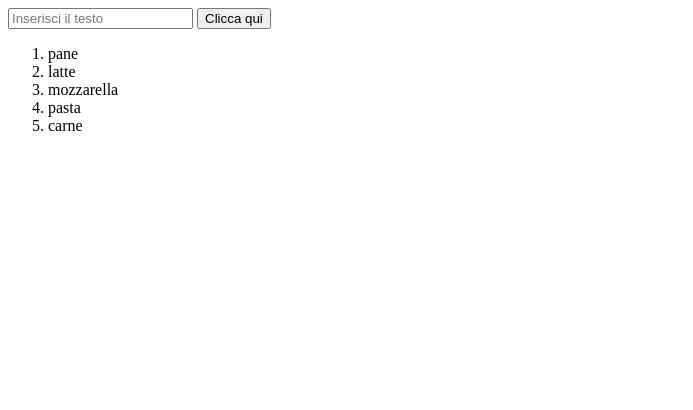
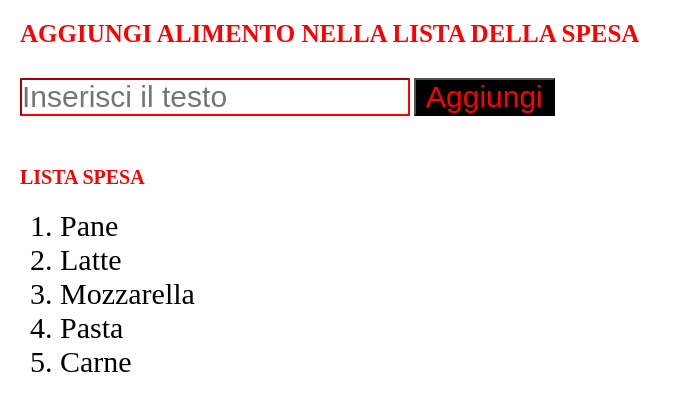
Before and after one commit to ManuelDeVito/vue-todolist, a plain HTML site: page index.html in a window 1280 px wide. Shown: the whole page, without its empty margins (0-693 px from the left). Drawn offline with nearby package versions, Linux system fonts and the light colour scheme.

Commit message:
Estetica

```diff
--- a/index.html
+++ b/index.html
@@ -11,14 +11,15 @@
         <div id="root">
 
             <div id="wrapper">
+                <h1>Aggiungi alimento nella lista della spesa</h1>
+                <input v-on:keyup.13="aggiunta_elemento()" v-model="aggiunta" type="text" placeholder="Inserisci il testo">
 
-                <input v-on:keyup.13="aggiunta_elemento" v-model="aggiunta" type="text" placeholder="Inserisci il testo">
-
-                <button @click="aggiunta_elemento()" type="button" name="button">Clicca qui</button>
-
+                <button @click="aggiunta_elemento()" type="button" name="button">Aggiungi</button>
+                <h2>Lista Spesa</h2>
                 <div class="elenco">
                     <ol>
-                        <li @click="rimuovi_elemento(indice)"  v-for="(alimenti, indice) in lista">
+                        <li @click="rimuovi_elemento(indice)"
+                        v-for="(alimenti, indice) in lista">
                             {{alimenti}}
                         </li>
                     </ol>
--- a/main.js
+++ b/main.js
@@ -10,7 +10,7 @@ var app = new Vue ({
 
         aggiunta: '',
 
-        lista: ['pane', 'latte', 'mozzarella', 'pasta', 'carne']
+        lista: ['Pane', 'Latte', 'Mozzarella', 'Pasta', 'Carne']
     },
 
     methods: {
--- a/style.css
+++ b/style.css
@@ -0,0 +1,42 @@
+* {
+    margin: 0;
+    padding: 0;
+    box-sizing: border-box;
+}
+
+#wrapper {
+    margin: 20px;
+}
+
+input {
+    font-size: 30px;
+    border-color: red;
+}
+
+button {
+    font-size: 30px;
+    background-color: black;
+    color: red;
+    padding: 0 10px;
+}
+
+h1 {
+    text-transform: uppercase;
+    color: red;
+    font-size: 25px;
+    margin: 20px 0 30px 0;
+}
+
+h2 {
+    text-transform: uppercase;
+    color: red;
+    font-size: 20px;
+    margin: 50px 0 20px 0;
+}
+
+.elenco ol li {
+    width: 100px;
+    cursor: pointer;
+    font-size: 30px;
+    margin-left: 40px;
+}
```
